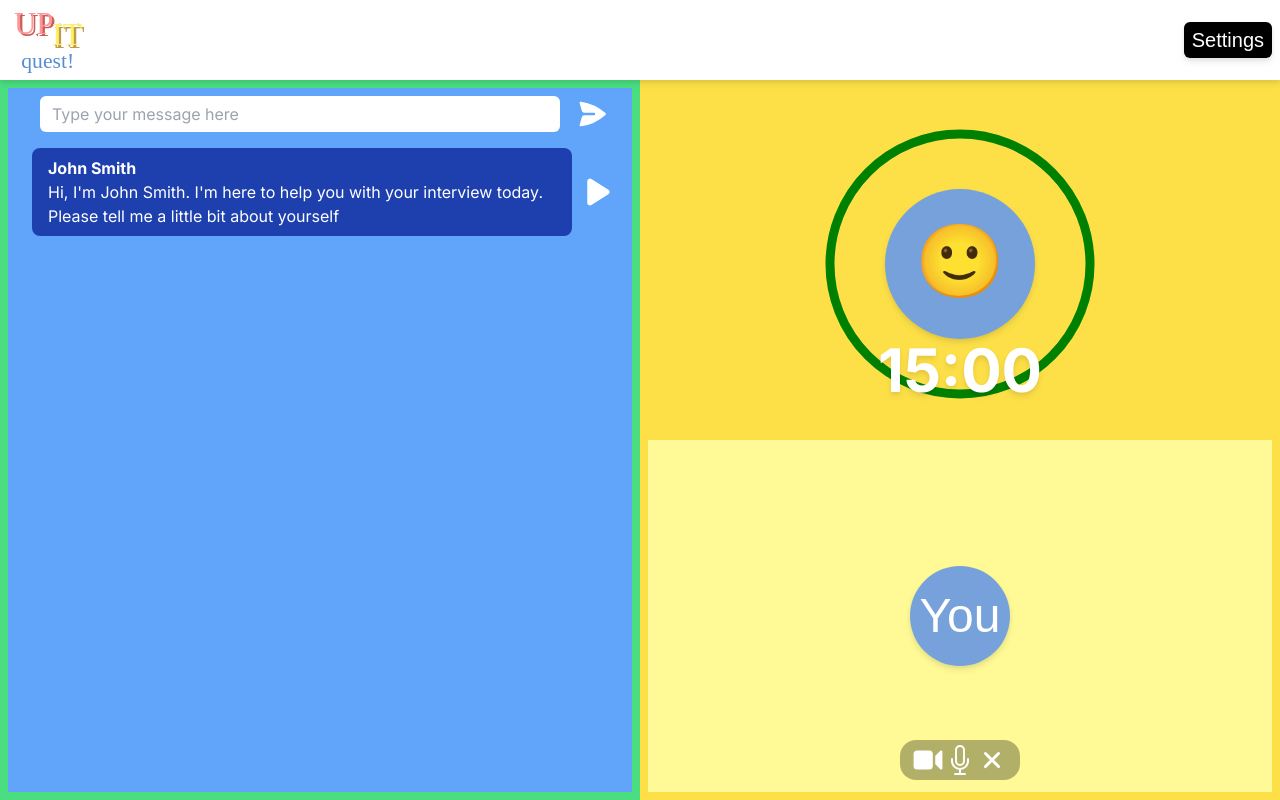
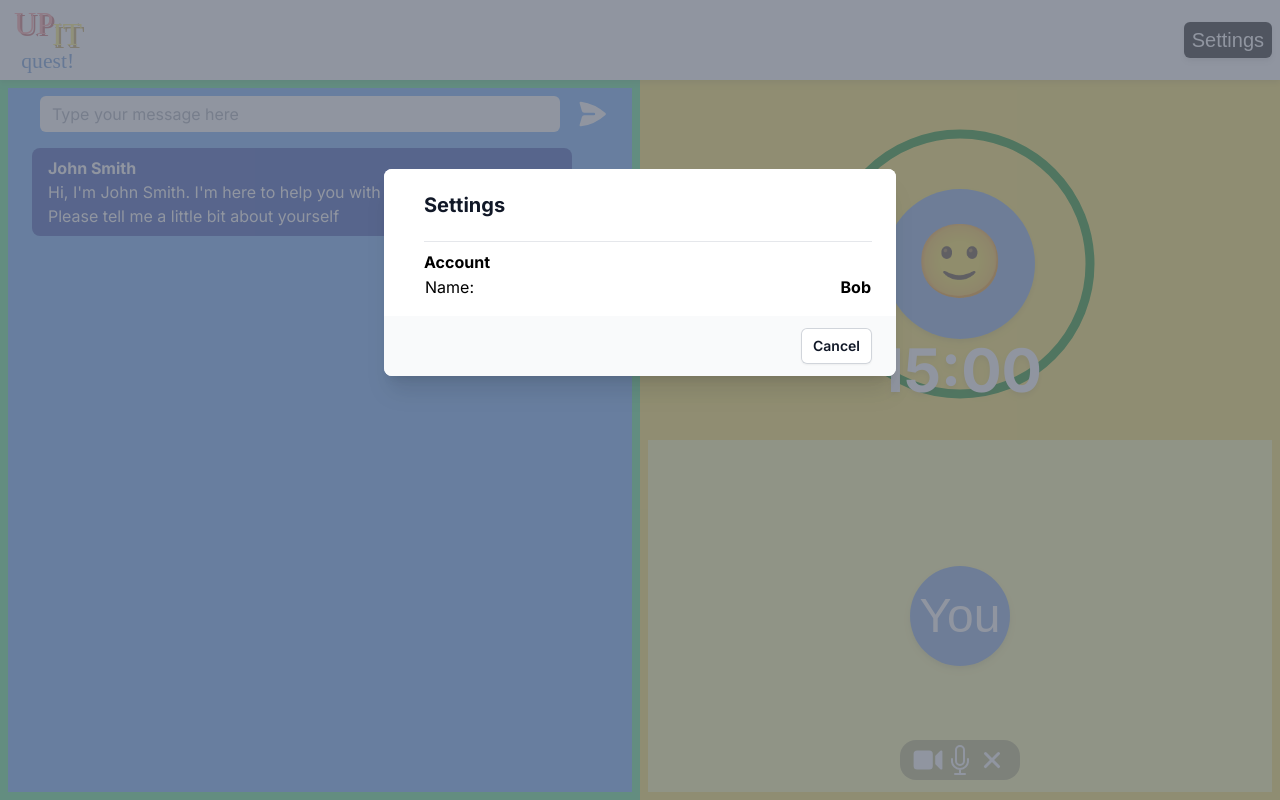
Before and after one commit to dcrebbin/ai-leetcode-coach, a Next.js app: page / in a window 1280 px wide. Both pictures are taken after a click on the button "Settings". Built offline with nearby package versions, Linux system fonts and the light colour scheme.

Commit message:
added initial settings component

```diff
--- a/src/app/page.tsx
+++ b/src/app/page.tsx
@@ -7,6 +7,7 @@ import FormData from "form-data";
 
 import AppBar from "@/components/app-bar";
 import ChatPane from "@/components/chat-pane";
+import Settings from "@/components/settings";
 
 export interface MessageSchema {
   role: "assistant" | "user" | "system";
@@ -15,6 +16,7 @@ export interface MessageSchema {
 
 export default function Home() {
   const [problemStarted, setProblemStarted] = useState(false);
+  const [settingsOpen, setSettingsOpen] = useState(false);
   const [isEmojiTalking, setIsEmojiTalking] = useState(false);
   const [store, updateStore] = useState({
     interviewSettings: {
@@ -136,7 +138,8 @@ export default function Home() {
 
   return (
     <div className="min-h-screen flex flex-col bg-[url(/images/up-it-quest-background.svg)] items-stretch">
-      <AppBar></AppBar>
+      <AppBar setSettingsOpen={setSettingsOpen}></AppBar>
+      {settingsOpen ? <Settings setSettingsOpen={setSettingsOpen}></Settings> : null}
       <main className="bg-blue-400 self-stretch flex flex-grow">
         <div className="bg-green-400 w-full p-2">
           <ChatPane whisperIsLoading={whisperIsLoading} isLoading={isLoading} speechToTextLoading={speechToTextLoading} content={content} input={input} sendMessage={sendMessage} textToSpeech={textToSpeech}></ChatPane>
--- /dev/null
+++ b/src/components/settings.tsx
@@ -0,0 +1,51 @@
+export default function Settings(props: any) {
+  return (
+    <div className="relative z-50" aria-labelledby="modal-title" aria-modal="true">
+      <div
+        className="fixed inset-0 bg-gray-500 bg-opacity-75 transition-opacity"
+        onClick={() => {
+          props.setSettingsOpen(false);
+        }}
+      ></div>
+      <div className="fixed inset-0 z-10 w-screen overflow-y-auto pointer-events-none">
+        <div className="flex min-h-full items-end justify-center p-4 text-center sm:items-center sm:p-0">
+          <div className="bottom-32 relative transform overflow-hidden rounded-lg bg-white text-left shadow-xl transition-all sm:my-8 sm:w-full sm:max-w-lg pointer-events-auto">
+            <div className="bg-white px-4 pb-4 pt-5 sm:p-6 sm:pb-4">
+              <div className="sm:flex sm:items-start">
+                <div className="mt-3 text-center sm:ml-4 sm:mt-0 sm:text-left w-full">
+                  <h3 className="text-xl font-bold leading-6 text-gray-900" id="modal-title">
+                    Settings
+                  </h3>
+                  <br></br>
+                  <hr></hr>
+                  <div className="mt-2 w-full flex flex-col">
+                    <h4 className="font-bold">Account</h4>
+                    <table className="w-full flex flex-col ">
+                      <tbody>
+                        <tr className="w-full flex justify-between">
+                          <td>Name:</td>
+                          <td className="font-bold">Bob</td>
+                        </tr>
+                      </tbody>
+                    </table>
+                  </div>
+                </div>
+              </div>
+            </div>
+            <div className="bg-gray-50 px-4 py-3 sm:flex sm:flex-row-reverse sm:px-6">
+              <button
+                onClick={() => {
+                  props.setSettingsOpen(false);
+                }}
+                type="button"
+                className="mt-3 inline-flex w-full justify-center rounded-md bg-white px-3 py-2 text-sm font-semibold text-gray-900 shadow-sm ring-1 ring-inset ring-gray-300 hover:bg-gray-50 sm:mt-0 sm:w-auto"
+              >
+                Cancel
+              </button>
+            </div>
+          </div>
+        </div>
+      </div>
+    </div>
+  );
+}
```
Also changed, not shown: src/components/app-bar.tsx (+1 -1 lines).
